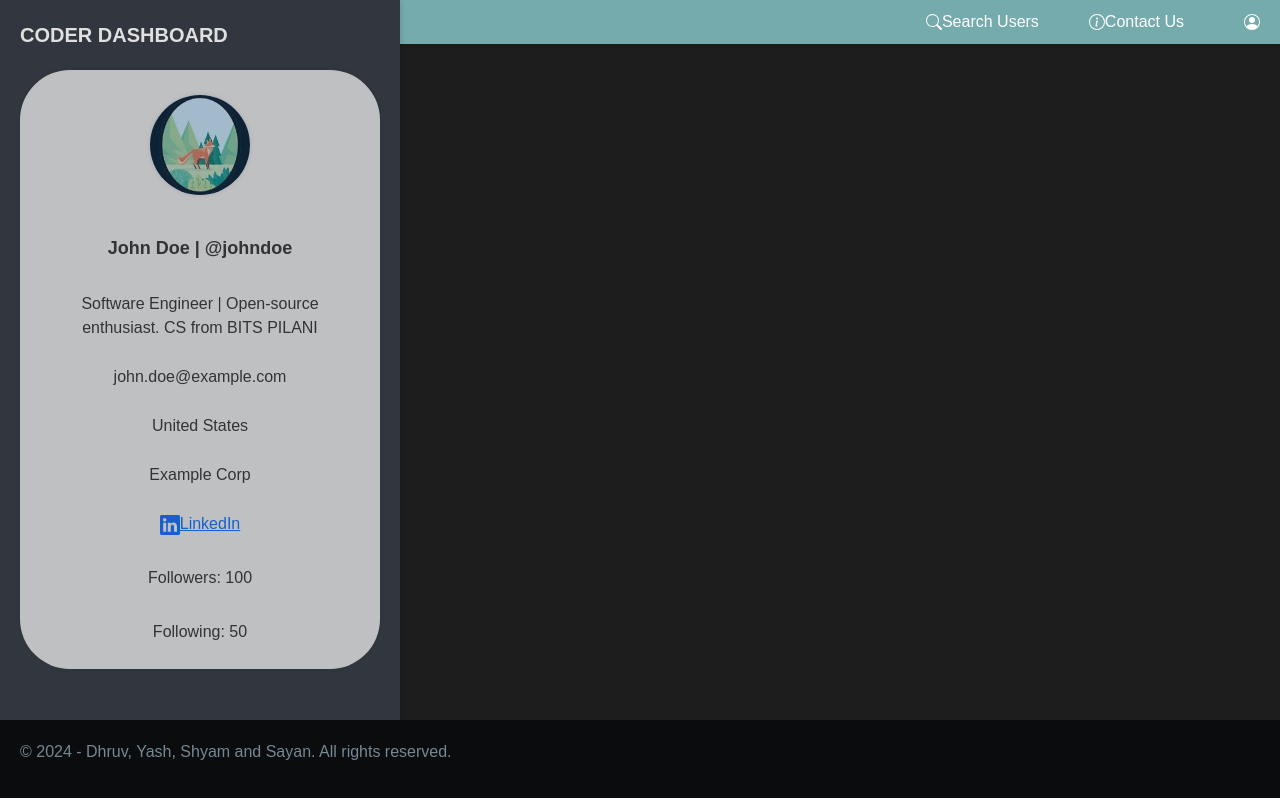
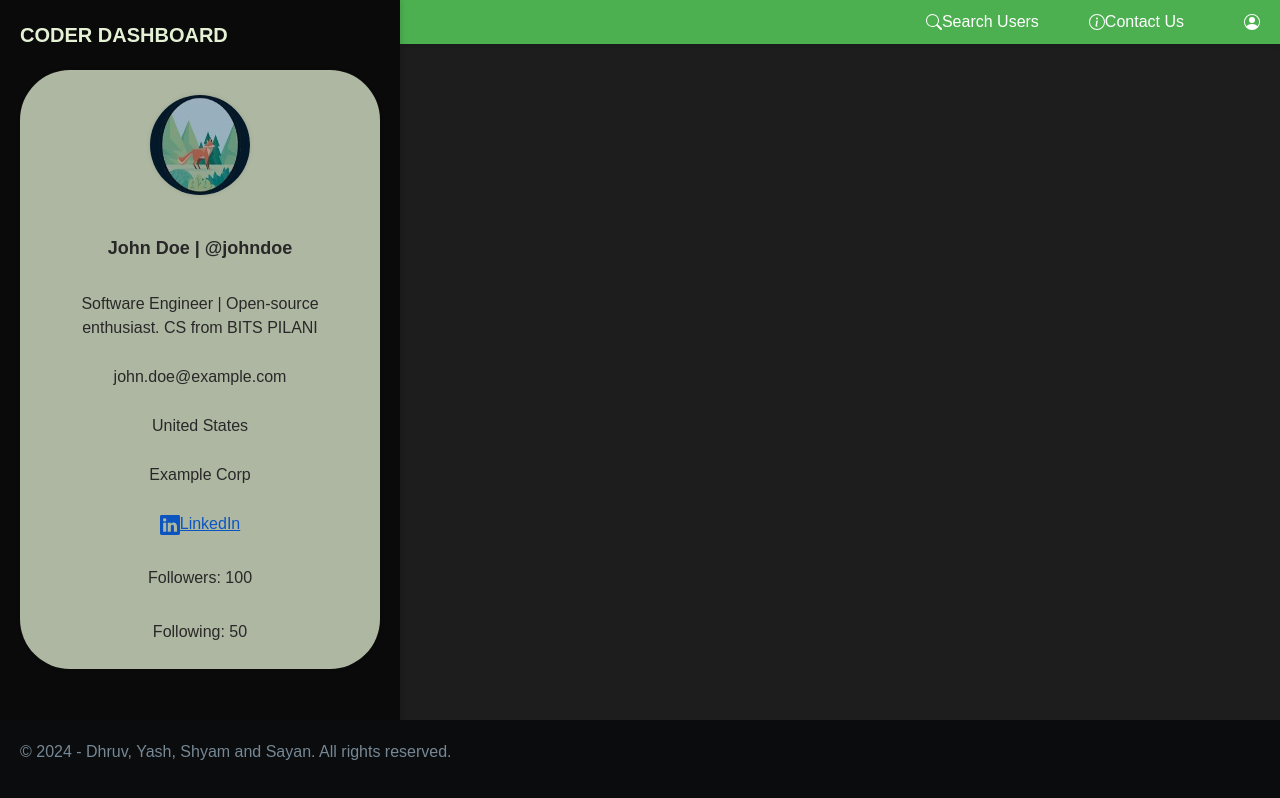
Before and after one commit to shyam2511/dashboard-project, a React (Create React App) app: page /dashboard in a window 1280 px wide. Built offline with nearby package versions, Linux system fonts and the light colour scheme.

Commit message:
css dash

```diff
--- a/src/App.css
+++ b/src/App.css
@@ -8,7 +8,7 @@
 /* Global styles */
 body {
   font-family: Helvetica, Sans-Serif;
-  background-color: #222831;
+  background-color: #1D1D1D;
   color: #fff; /* Setting text color to white for better contrast */
 }
 
@@ -19,7 +19,7 @@ body {
 
 /* Sidebar styles */
 #sidebar {
-  background-color: #31363F;
+  background-color: #0A0A0A;
   width: 400px;
   padding: 20px;
   position: fixed;
@@ -45,7 +45,7 @@ body {
 .sidebar-brand {
   font-size: 20px;
   font-weight: bold;
-  color: #e0e0e0;
+  color: #E5F1D5;
 }
 
 .user-info {
@@ -69,7 +69,7 @@ body {
   flex-direction: column;
   gap: 10px;
   padding: 15px;
-  background-color: #EEEEEE;
+  background-color: #E5F1D5;
   border-radius: 50px;
   box-shadow: 0 0 5px rgba(0, 0, 0, 0.1);
   opacity: 0.75; /* Reduced opacity for user details */
@@ -141,7 +141,7 @@ body {
 
 /* Header styles */
 .header {
-  background-color: #76ABAE;
+  background-color: #4caf50;
   padding: 10px 20px;
   display: flex;
   justify-content: space-between;
```
